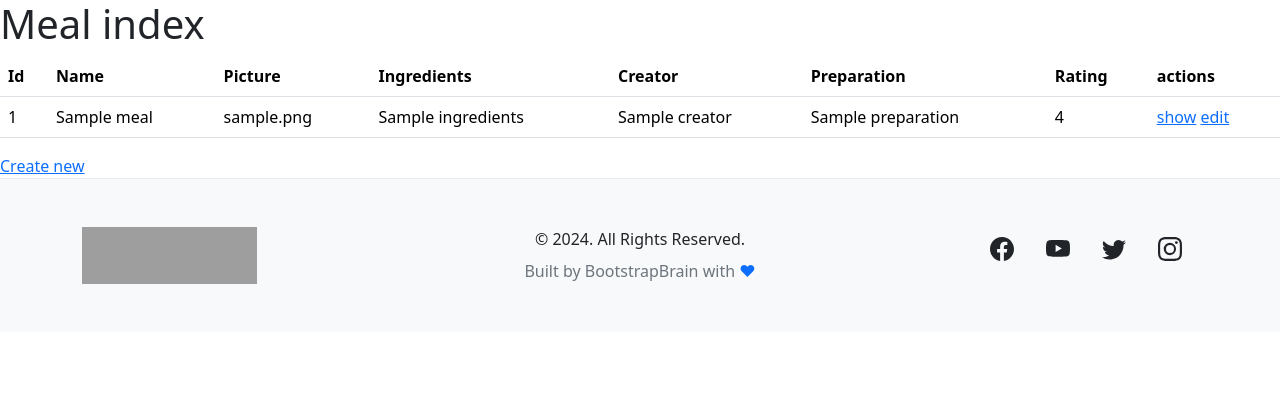
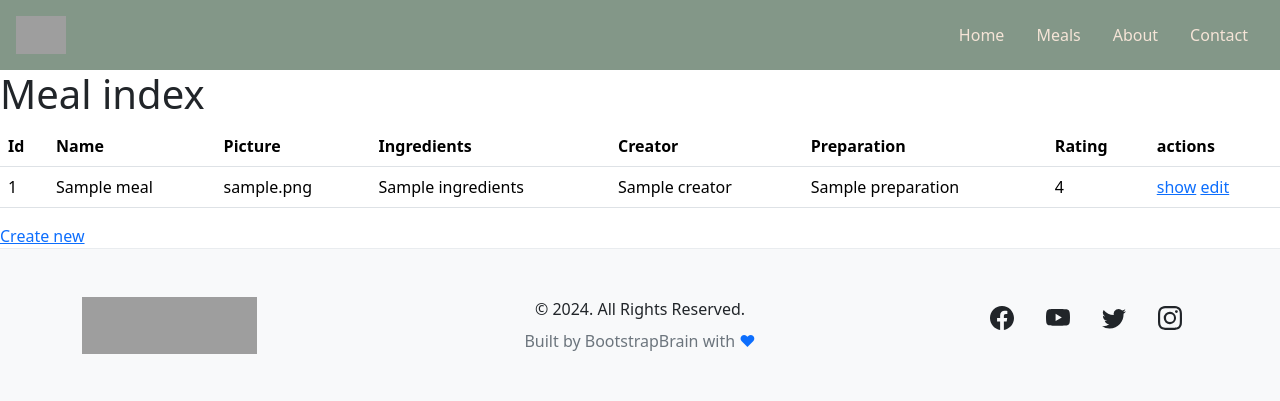
Before and after one commit to MrArbri/mealPlanner, a Symfony app: template templates/meal/index.html.twig in a window 1280 px wide. Shown: the top 401 px of the page. Run offline with Twig, Linux system fonts and the light colour scheme; the template is opened without the code that fills it: most values are stand-ins (such as "Sample title", 1, 10 or a date in 2020); some libraries are stand-ins or nearby versions; grey boxes are pictures that could not be loaded.

Commit message:
navbar added

```diff
--- a/public/CSS/navbarCSS/style.css
+++ b/public/CSS/navbarCSS/style.css
@@ -1,3 +1,34 @@
 nav {
-  background-color: black;
+  background-color: rgb(131, 151, 136);
+  color: rgb(245, 228, 215);
+  display: flex;
+  justify-content: space-between;
+  align-items: center;
+  padding: 1rem 0;
+}
+
+.logoImg {
+  width: 50px;
+  margin-left: 1rem;
+}
+
+.navLinks {
+  display: flex;
+  justify-content: center;
+  align-items: center;
+}
+.navLinks > ul {
+  display: flex;
+  align-items: center;
+  list-style: none;
+  margin-bottom: 0;
+  margin-top: 0;
+  margin-right: 1rem;
+}
+.navLinks > ul > li {
+  margin: 0 1rem;
+}
+.navLinks > ul > li > a {
+  text-decoration: none;
+  color: rgb(245, 228, 215);
 }/*# sourceMappingURL=style.css.map */
--- a/public/CSS/navbarCSS/style.scss
+++ b/public/CSS/navbarCSS/style.scss
@@ -1,3 +1,40 @@
+$color_darkGreen: rgb(115, 135, 123);
+$color_green: rgb(131, 151, 136);
+$color_silver: rgb(189, 187, 182);
+$color_purple: rgb(229, 209, 208);
+$color_cream: rgb(245, 228, 215);
+
 nav{
-  background-color: black;
+  background-color: $color_green;
+  color: $color_cream;
+  display: flex;
+  justify-content: space-between;
+  align-items: center;
+  padding: 1rem 0;
 }
+
+.logoImg{
+  width: 50px;
+  margin-left: 1rem;
+}
+
+.navLinks{
+  display: flex;
+  justify-content: center;
+  align-items: center;
+  &>ul{
+    display: flex;
+    align-items: center;
+    list-style: none;
+    margin-bottom:0;
+    margin-top:0;
+    margin-right: 1rem;
+    &>li{
+      margin: 0 1rem;
+      &>a{
+        text-decoration: none;
+        color: $color_cream;
+      }
+    }
+  }
+}
--- a/templates/components/navbar.html.twig
+++ b/templates/components/navbar.html.twig
@@ -1,2 +1,14 @@
+<link rel="stylesheet" href="{{asset("CSS/navbarCSS/style.css")}}">
 <nav>
+	<div class="imgHolder">
+		<img class="logoImg" src="https://cdn.pixabay.com/photo/2016/06/09/18/36/logo-1446293_1280.png" alt="">
+	</div>
+	<div class="navLinks">
+		<ul>
+			<li><a href="/meal">Home</a></li>
+			<li><a href="">Meals</a></li>
+			<li><a href="">About</a></li>
+			<li><a href="">Contact</a></li>
+		</ul>
+	</div>
 </nav>
```
Also changed, not shown: 1 other file.
